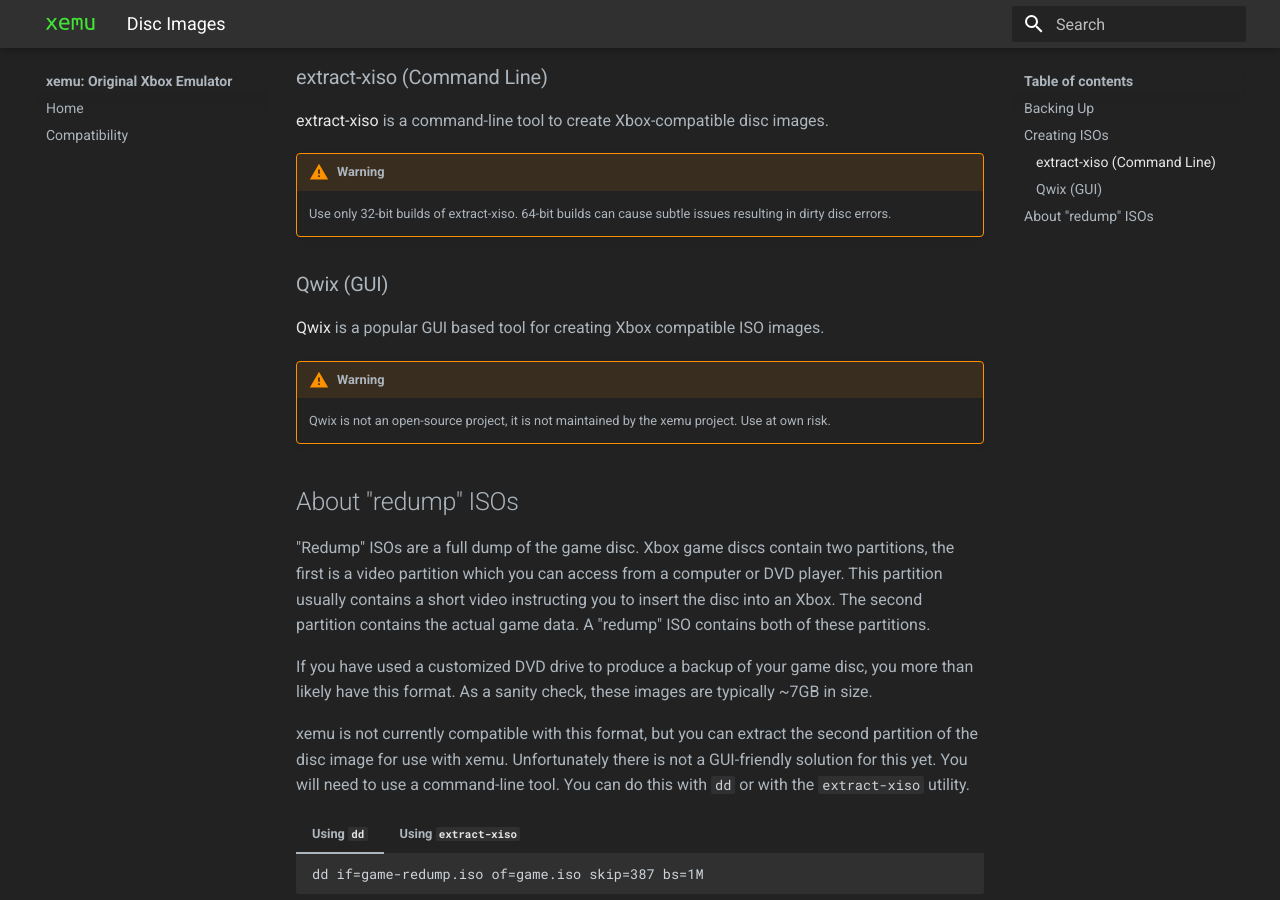
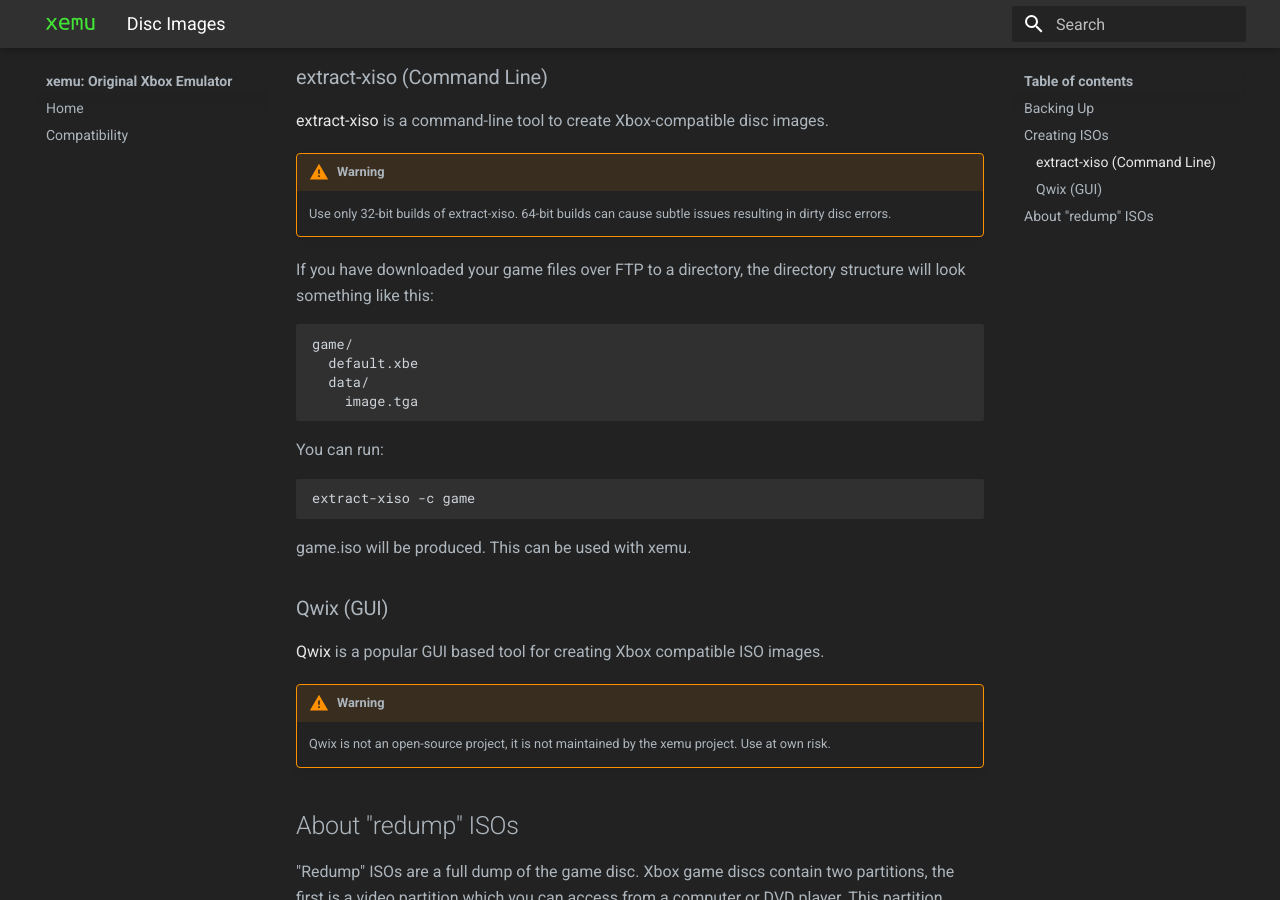
Before and after one commit to xemu-project/xemu-website, an MkDocs documentation site: the page built from docs/docs/disc-images.md, in a window 1280 px wide and 900 px high, scrolled down 648 px. Built offline with MkDocs 1.6.1 and Material for MkDocs 9.7.7, drawn with Linux system fonts in a browser that asks for light colours.

Commit message:
Add more info to disc page

````diff
--- a/docs/docs/disc-images.md
+++ b/docs/docs/disc-images.md
@@ -11,9 +11,9 @@ xemu requires game discs to be in the form of `*.iso` disc images.
 Fortunately games can be acquired for relatively cheap and it is very easy to
 create a game backup. You can backup your legally purchased games by:
 
-* Using your computer to connect via FTP to your real Xbox running a custom dashboard. You can
-  simply insert the disc and transfer the game files from the `D` directory to
-  your computer.
+* Using your computer to connect via FTP to your real Xbox running a custom
+  dashboard. You can simply insert the disc and transfer the game files from the
+  `D` directory to your computer.
 * Purchasing and using a special, reflashed DVD drive. [More details here](http://wiki.redump.org/index.php?title=Microsoft_Xbox_and_Xbox_360_Dumping_Guide).
 
 ## Creating ISOs
@@ -27,6 +27,24 @@ to create Xbox-compatible disc images.
 
     Use only 32-bit builds of extract-xiso. 64-bit builds can cause subtle
     issues resulting in dirty disc errors.
+
+If you have downloaded your game files over FTP to a directory, the directory
+structure will look something like this:
+
+```
+game/
+  default.xbe
+  data/
+    image.tga
+```
+
+You can run:
+
+```bash
+extract-xiso -c game
+```
+
+game.iso will be produced. This can be used with xemu.
 
 ### Qwix (GUI)
 
````
